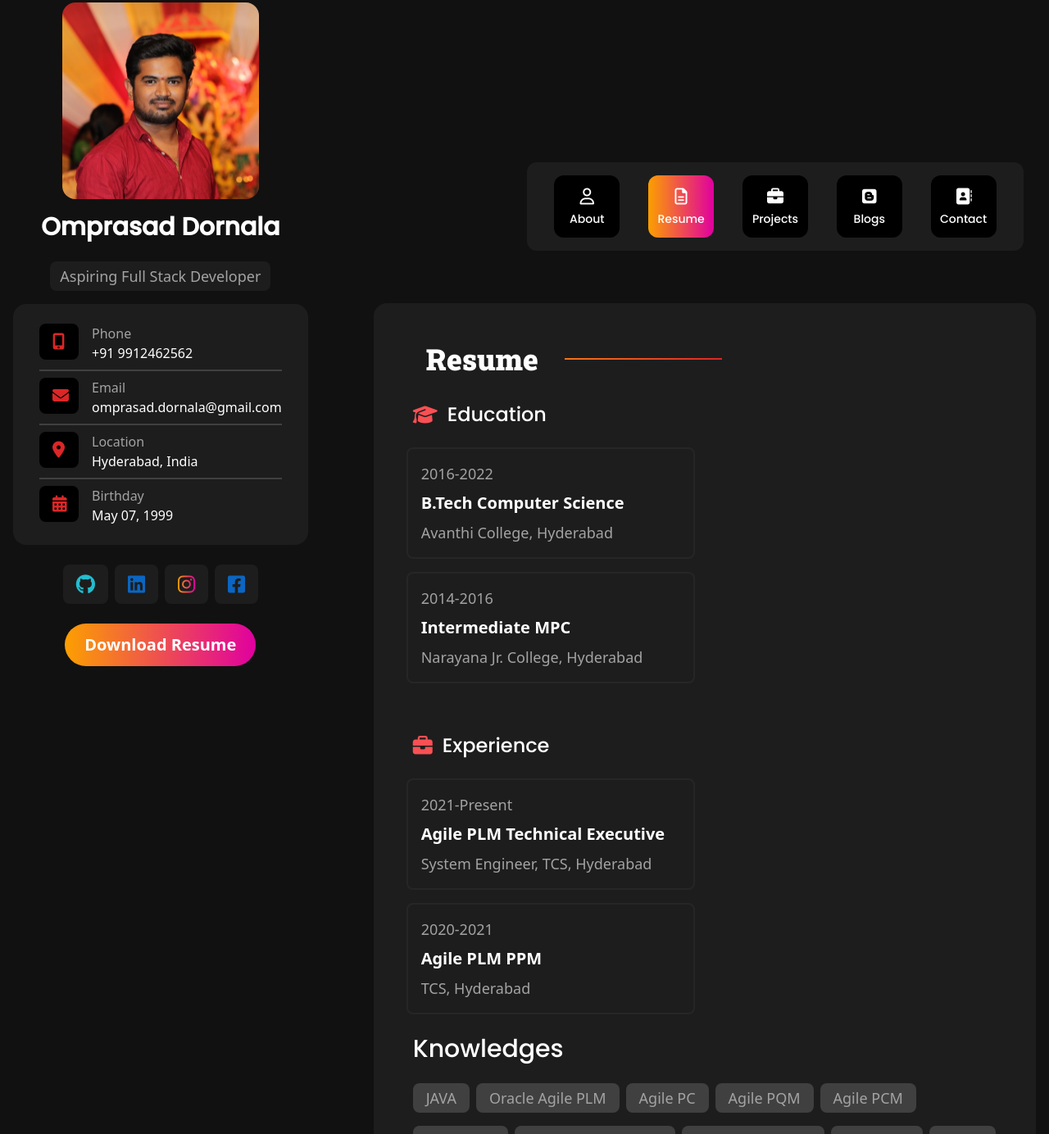
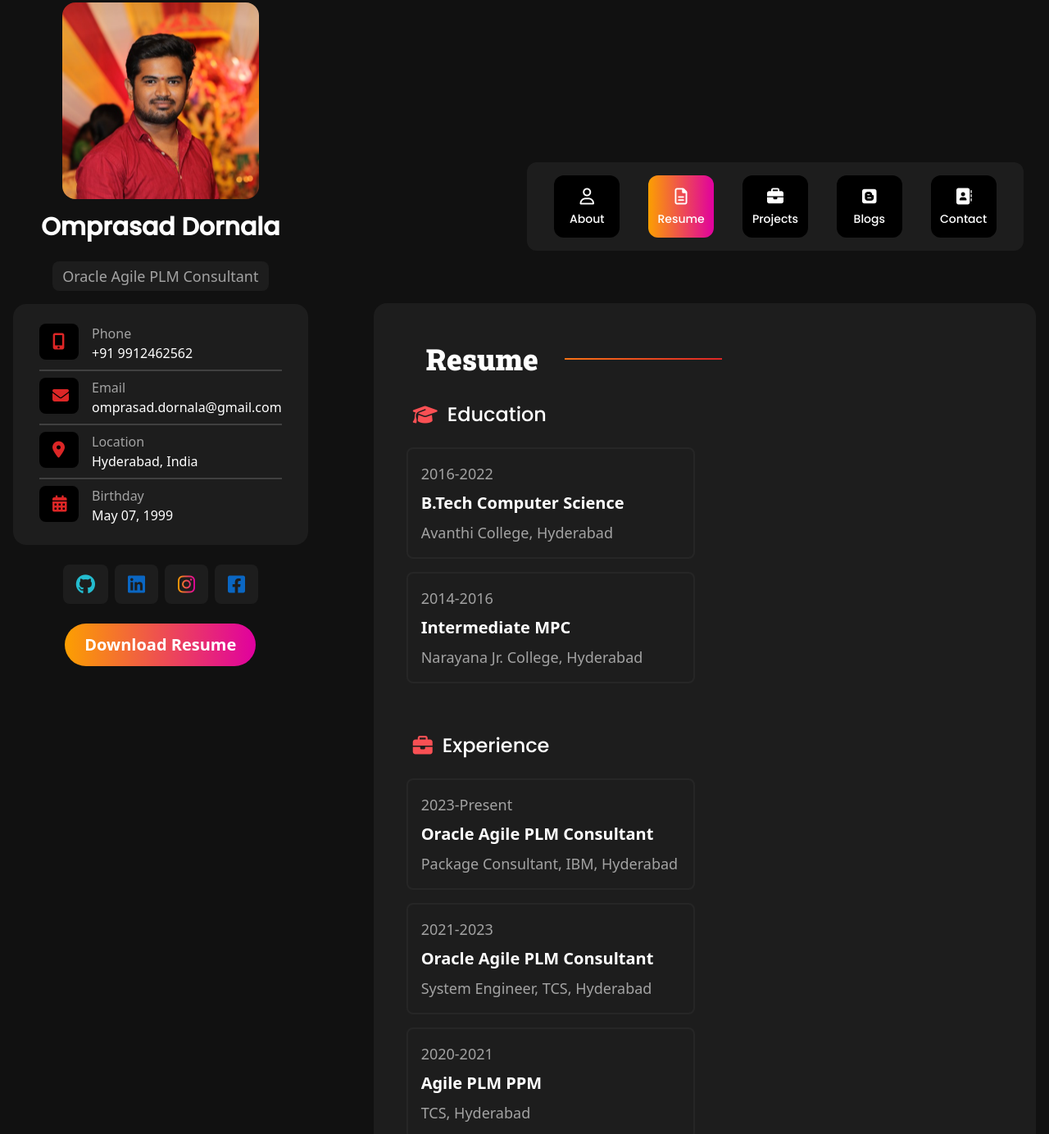
Before and after one commit to omprasad-dornala/portfolio, a plain HTML site: page resume.html in a window 1280 px wide. Shown: the part 157-1541 px from the top of the page at 82% size. Drawn offline with nearby package versions, Linux system fonts and the light colour scheme.

Commit message:
IBM information added with resume URL
Adding IBM details

```diff
--- a/resume.html
+++ b/resume.html
@@ -36,7 +36,7 @@
             <div class="flex items-center flex-col gap-4">
                 <div class="flex justify-center"><img src="./assets/photo.JPG" alt="" class="w-[15em] h-[15em] object-center overflow-hidden object-cover rounded-2xl"></div>
                 <div class="font-['Poppins'] text-3xl font-semibold text-white">Omprasad Dornala</div>
-                <div class="bg-[#1d1d1d] text-neutral-400 px-3 py-1 rounded-lg text-lg mt-2 font-nuetral">Aspiring Full Stack Developer</div>
+                <div class="bg-[#1d1d1d] text-neutral-400 px-3 py-1 rounded-lg text-lg mt-2 font-nuetral">Oracle Agile PLM Consultant</div>
                 <div class="bg-[#1d1d1d] px-8 py-4 rounded-2xl">
                     <div class="flex items-start gap-4 border-b-2 border-neutral-700 mt-2">
                         <div class=" bg-black px-4 w-12 py-2 rounded-lg "><i class="fa-solid fa-mobile-screen-button text-red-600 text-xl"></i></div>
@@ -73,7 +73,7 @@
                     <div><a href="https://www.instagram.com/omprasad7599" target="_blank" rel="noopener noreferrer"><div class="bg-[#1d1d1d] hover:bg-neutral-800 px-4 py-2 rounded-lg"><i class="fa-brands fa-instagram text-2xl text-transparent bg-clip-text bg-gradient-to-r from-[#fc9f01] to-[#e0009f]"></i></div></a></div>
                     <div><a href="https://facebook.com/omprasad.dornala/" target="_blank" rel="noopener noreferrer"><div class="bg-[#1d1d1d] hover:bg-neutral-800 px-4 py-2 rounded-lg"><i class="fa-brands fa-square-facebook text-2xl text-[#0a66c2]"></i></div></a></div>
                 </div>
-                <div><a href="https://drive.google.com/uc?id=16x96SVHu0-g3nEoZbm-cyxE5j0ynL9wY&export=download"><div class="text-white bg-gradient-to-r from-[#fc9f01] to-[#e0009f] hover:from-[#e0009f] hover:to-[#fc9f01] px-6 py-3 text-center text-xl font-semibold rounded-full mt-2">Download Resume</div></a></div>
+                <div><a href="https://drive.google.com/uc?id=1S_hJUqjHgnwY19xIoBFyf-ZmKtpgKOTg&export=download"><div class="text-white bg-gradient-to-r from-[#fc9f01] to-[#e0009f] hover:from-[#e0009f] hover:to-[#fc9f01] px-6 py-3 text-center text-xl font-semibold rounded-full mt-2">Download Resume</div></a></div>
 
             </div>
         </div>
@@ -164,9 +164,14 @@
                               <div class="text-2xl text-white font-['Poppins']">Experience</div>
                           </div>
                           <div class="flex flex-col flex-wrap mt-4">
+                            <div class="flex flex-col gap-2 border-2 border-neutral-800 rounded-lg px-4 py-4 m-2 w-[22em]">
+                                <div class="text-neutral-400 text-lg">2023-Present</div>
+                                <div class="text-white text-xl font-semibold">Oracle Agile PLM Consultant</div>
+                                <div class="text-neutral-400 text-lg">Package Consultant, IBM, Hyderabad</div>
+                            </div>
                               <div class="flex flex-col gap-2 border-2 border-neutral-800 rounded-lg px-4 py-4 m-2 w-[22em]">
-                                  <div class="text-neutral-400 text-lg">2021-Present</div>
-                                  <div class="text-white text-xl font-semibold">Agile PLM Technical Executive</div>
+                                  <div class="text-neutral-400 text-lg">2021-2023</div>
+                                  <div class="text-white text-xl font-semibold">Oracle Agile PLM Consultant</div>
                                   <div class="text-neutral-400 text-lg">System Engineer, TCS, Hyderabad</div>
                               </div>
                               <div class="flex flex-col gap-2 border-2 border-neutral-800 rounded-lg px-4 py-4 m-2 w-[22em]">
```
Also changed, not shown: blogs.html (+3 -3 lines), contact.html (+2 -2 lines), index.html (+3 -3 lines), works.html (+2 -2 lines).
